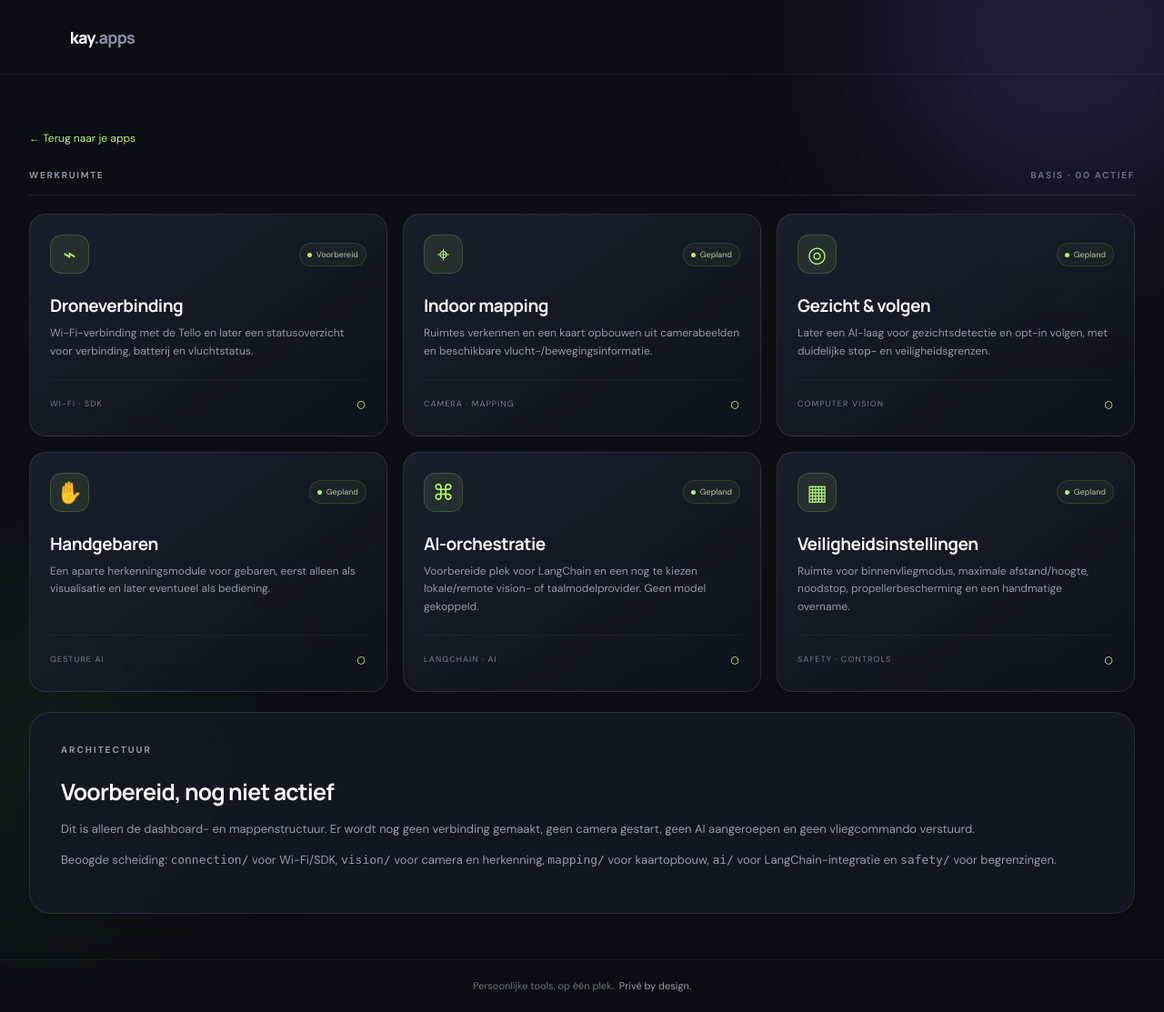
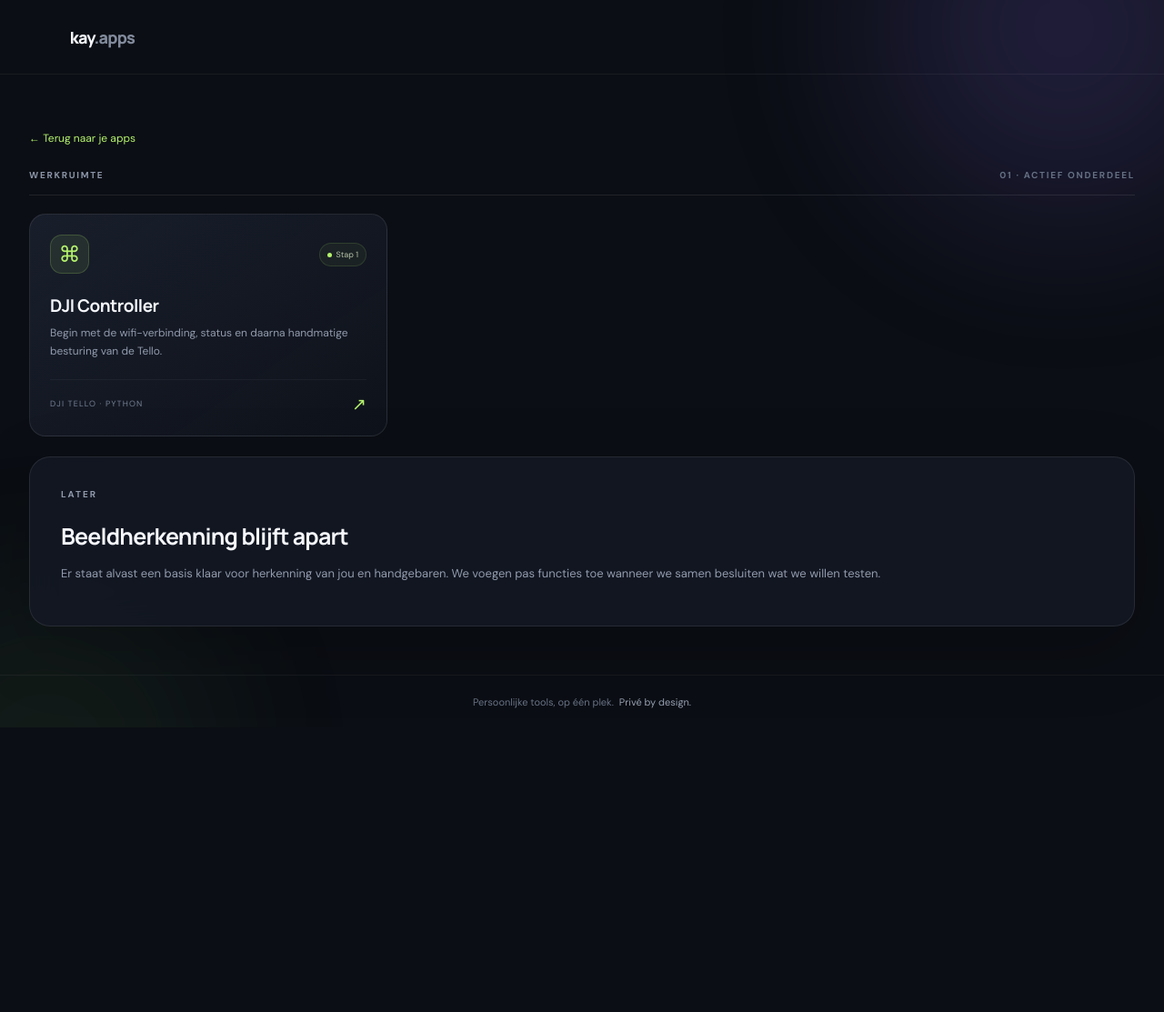
Before and after one commit to kay-smits-in-front/apps, a Flask app: template templates/klm_dashboard.html in a window 1280 px wide. Shown: the whole page at 91% size. After the commit the page ends 779 px from the top, so only its background shows below. Run offline with Flask 3, Linux system fonts and the light colour scheme; the template is opened without the code that fills it, so the values that code supplies are empty.

Commit message:
Focus KLM dashboard on DJI controller

```diff
--- a/templates/klm_dashboard.html
+++ b/templates/klm_dashboard.html
@@ -3,21 +3,19 @@
 {% block content %}
 <a class="back-link" href="{{ url_for('dashboard') }}">← Terug naar je apps</a>
 <div class="dashboard-head">
-  <div><div class="eyebrow"><span class="pulse"></span> DRONE WORKSPACE · BASIS</div><h1>KLM <span style="color:var(--accent)">/</span> Tello</h1><p>De centrale plek voor de DJI Tello, indoor mapping en AI-interactie.</p></div>
-  <div class="date-pill"><span class="date-dot"></span> Opzetfase · nog niet verbonden</div>
+  <div><div class="eyebrow"><span class="pulse"></span> DRONE WORKSPACE · STAP 1</div><h1>KLM <span style="color:var(--accent)">/</span> Tello</h1><p>We beginnen met één ding: de DJI Tello betrouwbaar handmatig besturen.</p></div>
+  <div class="date-pill"><span class="date-dot"></span> Lokale ontwikkeling</div>
 </div>
-<div class="section-label"><span>WERKRUIMTE</span><span class="section-count">BASIS · 00 ACTIEF</span></div>
+<div class="section-label"><span>WERKRUIMTE</span><span class="section-count">01 · ACTIEF ONDERDEEL</span></div>
 <section class="app-grid klm-grid">
-  <article class="app-card"><div class="app-card-top"><div class="app-icon">⌁</div><span class="status"><span></span>Voorbereid</span></div><h2>Droneverbinding</h2><p>Wi-Fi-verbinding met de Tello en later een statusoverzicht voor verbinding, batterij en vluchtstatus.</p><div class="app-card-bottom"><span class="app-type">WI-FI · SDK</span><span class="arrow">○</span></div></article>
-  <article class="app-card"><div class="app-card-top"><div class="app-icon">⌖</div><span class="status"><span></span>Gepland</span></div><h2>Indoor mapping</h2><p>Ruimtes verkennen en een kaart opbouwen uit camerabeelden en beschikbare vlucht-/bewegingsinformatie.</p><div class="app-card-bottom"><span class="app-type">CAMERA · MAPPING</span><span class="arrow">○</span></div></article>
-  <article class="app-card"><div class="app-card-top"><div class="app-icon">◎</div><span class="status"><span></span>Gepland</span></div><h2>Gezicht & volgen</h2><p>Later een AI-laag voor gezichtsdetectie en opt-in volgen, met duidelijke stop- en veiligheidsgrenzen.</p><div class="app-card-bottom"><span class="app-type">COMPUTER VISION</span><span class="arrow">○</span></div></article>
-  <article class="app-card"><div class="app-card-top"><div class="app-icon">✋</div><span class="status"><span></span>Gepland</span></div><h2>Handgebaren</h2><p>Een aparte herkenningsmodule voor gebaren, eerst alleen als visualisatie en later eventueel als bediening.</p><div class="app-card-bottom"><span class="app-type">GESTURE AI</span><span class="arrow">○</span></div></article>
-  <article class="app-card"><div class="app-card-top"><div class="app-icon">⌘</div><span class="status"><span></span>Gepland</span></div><h2>AI-orchestratie</h2><p>Voorbereide plek voor LangChain en een nog te kiezen lokale/remote vision- of taalmodelprovider. Geen model gekoppeld.</p><div class="app-card-bottom"><span class="app-type">LANGCHAIN · AI</span><span class="arrow">○</span></div></article>
-  <article class="app-card"><div class="app-card-top"><div class="app-icon">▦</div><span class="status"><span></span>Gepland</span></div><h2>Veiligheidsinstellingen</h2><p>Ruimte voor binnenvliegmodus, maximale afstand/hoogte, noodstop, propellerbescherming en een handmatige overname.</p><div class="app-card-bottom"><span class="app-type">SAFETY · CONTROLS</span><span class="arrow">○</span></div></article>
+  <a class="app-card app-card-link" href="{{ url_for('klm_controller') }}">
+    <div class="app-card-top"><div class="app-icon">⌘</div><span class="status"><span></span>Stap 1</span></div>
+    <h2>DJI Controller</h2><p>Begin met de wifi-verbinding, status en daarna handmatige besturing van de Tello.</p>
+    <div class="app-card-bottom"><span class="app-type">DJI TELLO · PYTHON</span><span class="arrow">↗</span></div>
+  </a>
 </section>
 <section class="auth-card" style="margin-top:22px;margin-bottom:50px">
-  <div class="eyebrow">ARCHITECTUUR</div><h2>Voorbereid, nog niet actief</h2>
-  <p class="muted">Dit is alleen de dashboard- en mappenstructuur. Er wordt nog geen verbinding gemaakt, geen camera gestart, geen AI aangeroepen en geen vliegcommando verstuurd.</p>
-  <p class="muted">Beoogde scheiding: <code>connection/</code> voor Wi-Fi/SDK, <code>vision/</code> voor camera en herkenning, <code>mapping/</code> voor kaartopbouw, <code>ai/</code> voor LangChain-integratie en <code>safety/</code> voor begrenzingen.</p>
+  <div class="eyebrow">LATER</div><h2>Beeldherkenning blijft apart</h2>
+  <p class="muted">Er staat alvast een basis klaar voor herkenning van jou en handgebaren. We voegen pas functies toe wanneer we samen besluiten wat we willen testen.</p>
 </section>
 {% endblock %}
```
